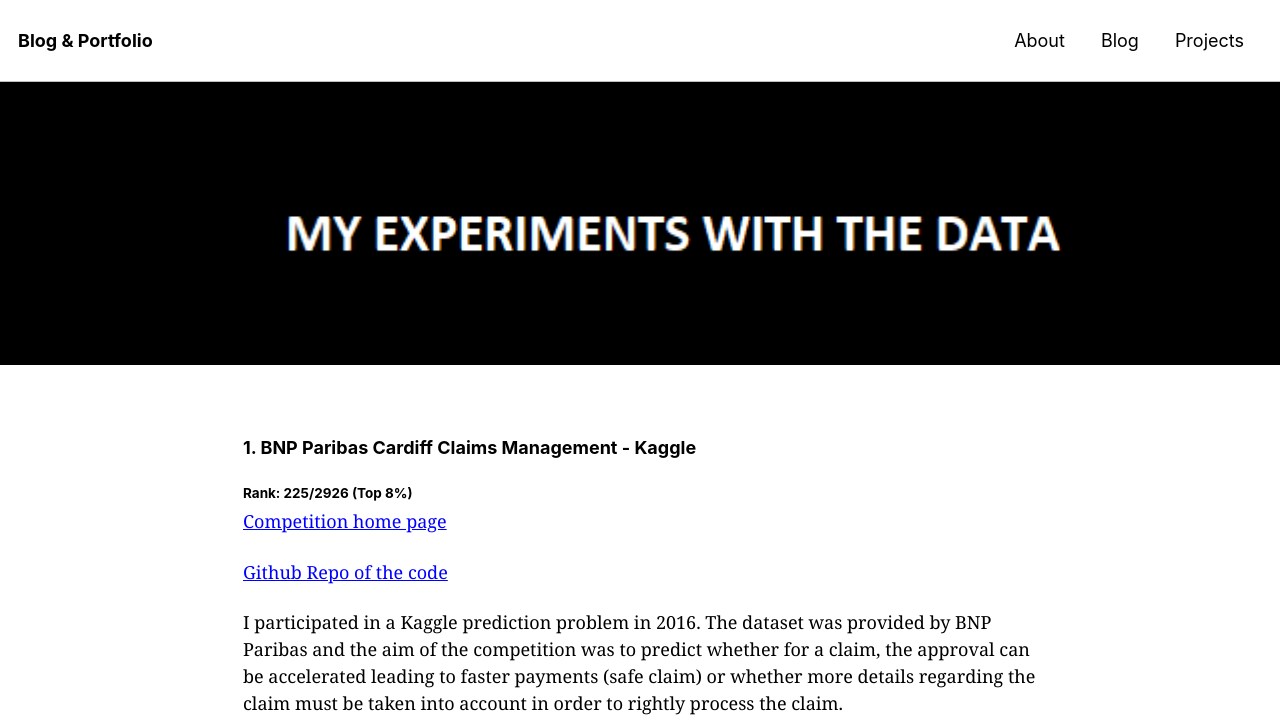
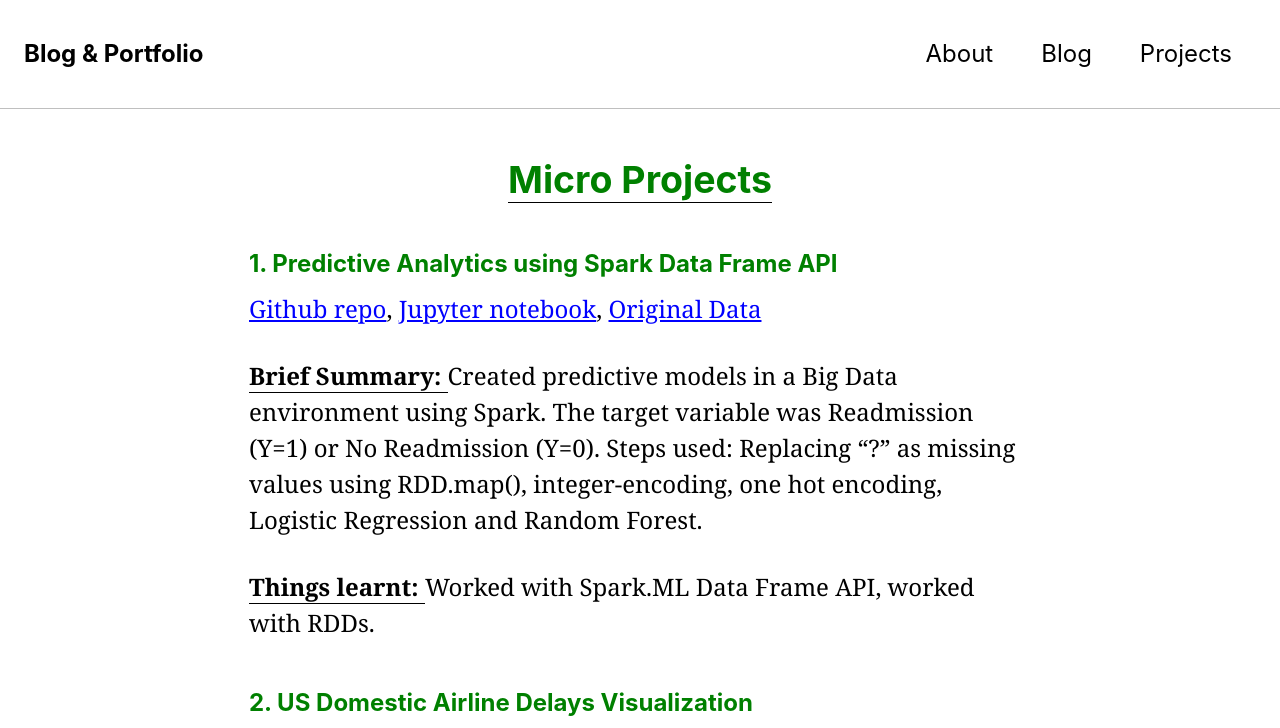
Before and after one commit to GlennOu66304/statchaitya.github.io, a Jekyll site: the page built from _pages/projects_page.md, in a window 1280 px wide. Shown: the top 728 px of the page. Built offline with Jekyll 4.4.1, drawn with Linux system fonts in a browser that asks for light colours; nearby versions of some CDN libraries; our own code applies the rules of GitHub Pages for plain Markdown files; some of the changed text lies outside the part shown; grey boxes are pictures that could not be loaded.

Commit message:
Changes to projects page

```diff
--- a/_pages/projects_page.md
+++ b/_pages/projects_page.md
@@ -1,66 +1,50 @@
 ---
 title: false
 permalink: /projects/
-header:
-    image: "images/project_4.png"
 author_profile: false
 ---
 
-### 1. BNP Paribas Cardiff Claims Management - Kaggle
+#  <span style="color:green">  <center> <u> Micro Projects </u> </center>  </span>
+
+### <span style="color:green"> 1. Predictive Analytics using Spark Data Frame API </span>
+
+[Github repo](https://github.com/statchaitya/Spark/tree/master/Diabetes%20Readmission), [Jupyter notebook](https://github.com/statchaitya/Spark/blob/master/Diabetes%20Readmission/rf_and_log_reg.ipynb), [Original Data](https://archive.ics.uci.edu/ml/datasets/diabetes+130-us+hospitals+for+years+1999-2008)
+
+**<u> Brief Summary: </u>** Created predictive models in a Big Data environment using Spark. The target variable was Readmission (Y=1) or No Readmission (Y=0). Steps used: Replacing "?" as missing values using RDD.map(), integer-encoding, one hot encoding, Logistic Regression and Random Forest.
+
+**<u> Things learnt: </u>** Worked with Spark.ML Data Frame API, worked with RDDs.
+
+### <span style="color:green"> 2. US Domestic Airline Delays Visualization </span>
+
+<iframe width="560" height="315" src="https://www.youtube.com/embed/W9KWhqwZqTg" frameborder="0" allow="autoplay; encrypted-media" allowfullscreen></iframe>
+
+### <span style="color:green"> 3. Time Series in R: Predicting Bitcoin Closing Values </span>
+
+[Check out the notebook here](https://github.com/statchaitya/Time-Series-Analysis/blob/master/BitcoinTimeSeriesAnalysis/timeSeriesBitcoin_1.ipynb)
+
+**<u> Brief Summary: </u>** Used Time Series Analysis in R to forecast the daily closing values of Bitcoin. Used exponential smoothing and ARIMA models. Compared all fitted models to naive forecasts and selected the best model. Also check out a small blog on [decisions to be taken before we start a Time Series Analysis project](https://statchaitya.github.io/settingupatimeseriesproject/).
+
+**<u> Things learnt: </u>** Time Series, auto-arima, exponential smoothing.
+
+
+---
+
+
+# <span style="color:red"> <center> <u> Competitions </u> </center> </span>
+
+
+### <span style="color:red"> 1. BNP Paribas Cardiff Claims Management - Kaggle </span>
 
 #### Rank: 225/2926 (Top 8%)
 
-[Competition home page](https://www.kaggle.com/c/bnp-paribas-cardif-claims-management)
+[Competition home page](https://www.kaggle.com/c/bnp-paribas-cardif-claims-management), [Github Repo of the code](https://github.com/statchaitya/Kaggle/tree/master/Bnp-paribas)
 
-[Github Repo of the code](https://github.com/statchaitya/Kaggle/tree/master/Bnp-paribas)
+**<u> Things learnt: </u>** Working of bias-variance tradeoff, feature engineering, model tuning and using cross-validation.
 
-I participated in a Kaggle prediction problem in 2016. The dataset was provided by BNP Paribas and the aim of the competition was to predict whether for a claim, the approval can be accelerated leading to faster payments (safe claim) or whether more details regarding the claim must be taken into account in order to rightly process the claim.
-
-Final solution included a tuned ExTra trees model, xgboost model and a ensemble of these two models (average).
-
-### 2. Diabetes readmission prediction using Spark.ml, Spark 2.3.0 (Python API)
-
-[Github repo](https://github.com/statchaitya/Spark/tree/master/Diabetes%20Readmission)
-
-[Jupyter notebook](https://github.com/statchaitya/Spark/blob/master/Diabetes%20Readmission/rf_and_log_reg.ipynb)
-
-In this project I am using PySpark (2.3.0)'s latest ML library Spark.ML to predict whether a diabetic patient
-would be readmitted in the future. I am using a dataset from UCI which can be [found here](https://archive.ics.uci.edu/ml/datasets/diabetes+130-us+hospitals+for+years+1999-2008).
-
-The data set has over 1 lakh records of patients who underwent clinical care. The response variable is a 3 category variable having categories ">30" & "<30" which mean that the patient was readmitted and also indicates their age as well as "NO" for no readmission. The problem has been converted to binary classification to predict just the 'readmission' and not the age.
-
-Algorithms used: Logistic Regression & Random Forests. Accuracy = **63%**.
-
-
-### 3. Santander Customer Satisfaction - Kaggle
+### <span style="color:red"> 2. Santander Customer Satisfaction - Kaggle </span>
 
 #### Rank: 540/5123 (Top 11%)
 
 [Competition home page](https://www.kaggle.com/c/santander-customer-satisfaction)
 
-This was a Kaggle competition hosted in 2016. The dataset was provided by Santander bank and the aim of the competition was to predict whether a customer is satisfied or dis-satisfied with their banking experience.
-
-Final solution included an mean ensemble of two xgboost models trained with a different set of features. Set of features which I had come up after trying a lot of combinations of parameters/features.
-
-
-### 4. Data Visualization: R, ggplot2: Kiva loans prioritization - Kaggle
-
-Kiva.org is a non-profit based out of San Francisco which connects the lenders(us) with needy borrowers throughout the world for personal loans. In early 2018 they provided their loans information on kaggle and challenged kagglers to find out poor regions from the data for which the loans could be prioritized and made available more aggressively than other regions.
-
-I used ggplot2 and other data Visualization packages in R to locate a potential poor segment in Philippines by using the Kiva loans data and some external financial indicators for the sub-regions in philippines.
-
-The documented work done can be found in following **jupyter notebooks**
-
-
-[Notebook 1 - Loan Characteristics in different continents](https://github.com/statchaitya/Kaggle/blob/master/Kiva/Notebooks/Notebook%201%20-%20Loan%20characteristics%20in%20different%20continents.ipynb)
-
-
-[Notebook 2 - Borrower profiles and characteristics](https://github.com/statchaitya/Kaggle/blob/master/Kiva/Notebooks/Notebook%202%20-%20Borrower%20profiles%20and%20characteristics.ipynb)
-
-
-[Notebook 3 - Prioritizing loans in Philippines](https://github.com/statchaitya/Kaggle/blob/master/Kiva/Notebooks/Notebook%203%20-%20Prioritizing%20Loans%20in%20Philippines.ipynb)
-
-
-[Kaggle home page for Kiva Analysis](https://www.kaggle.com/kiva/data-science-for-good-kiva-crowdfunding/home)
-
-[Github page for kiva analysis](https://github.com/statchaitya/Kaggle/tree/master/Kiva)
+**<u> Things learnt: </u>** AUC-ROC, F-measure, different ways to analyze a binary classification problems, working with class imbalance problem
--- a/_sass/minimal-mistakes/_reset.scss
+++ b/_sass/minimal-mistakes/_reset.scss
@@ -11,15 +11,15 @@
   font-size: 16px;
 
   @include breakpoint($medium) {
-    font-size: 18px;
+    font-size: 20px;
   }
 
   @include breakpoint($large) {
-    font-size: 20px;
+    font-size: 22px;
   }
 
   @include breakpoint($x-large) {
-    font-size: 18px;
+    font-size: 24px;
   }
 
   -webkit-text-size-adjust: 100%;
```
